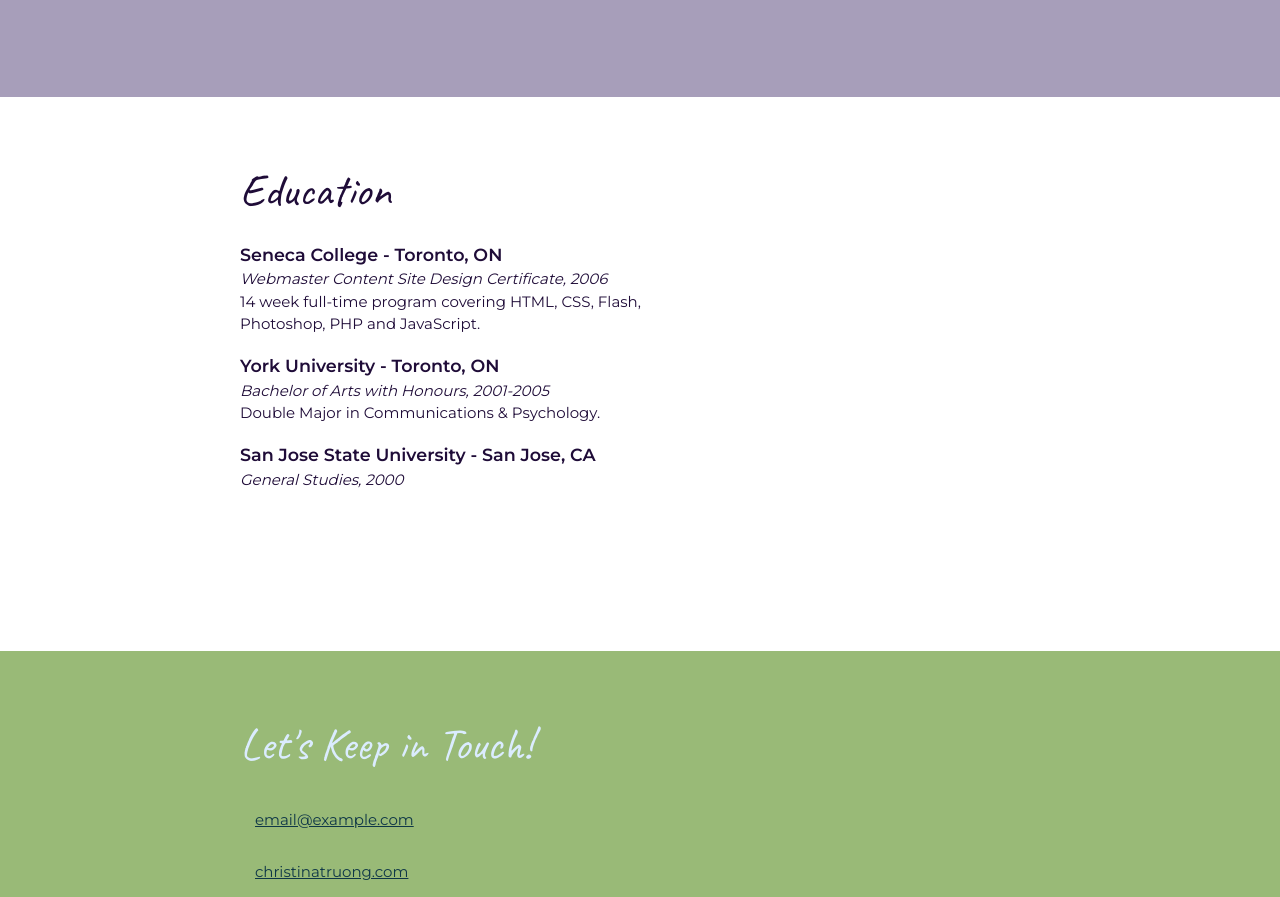
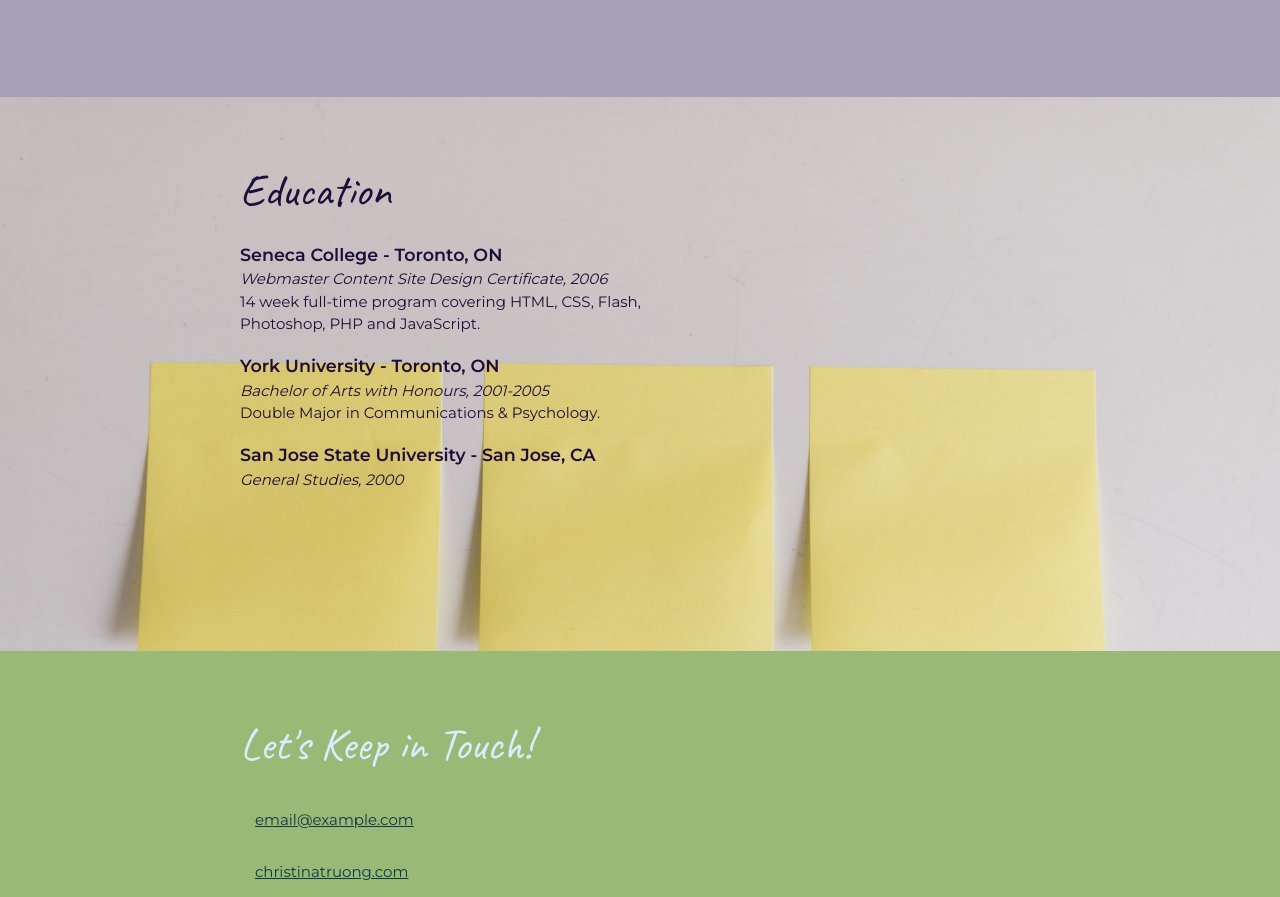
Before and after one commit to TheHagueUniversity/css-basic-challenge-noblanko, a plain HTML site: page index.html in a window 1280 px wide. Shown: the part 3242-4139 px from the top of the page. Drawn offline with Linux system fonts and the light colour scheme.

Commit message:
Part 1.The Basics

```diff
--- a/css/styles.css
+++ b/css/styles.css
@@ -109,7 +109,7 @@
 /* Education
 ------------------------------------*/
 .education {
-  background-image: url(../images/post-its.jpg);
+  background-image: url(../images/post-its.jpeg);
   background-size: cover;
   background-position: top right;
   padding-bottom: 100px;
```
Also changed, not shown: 2 other files.
